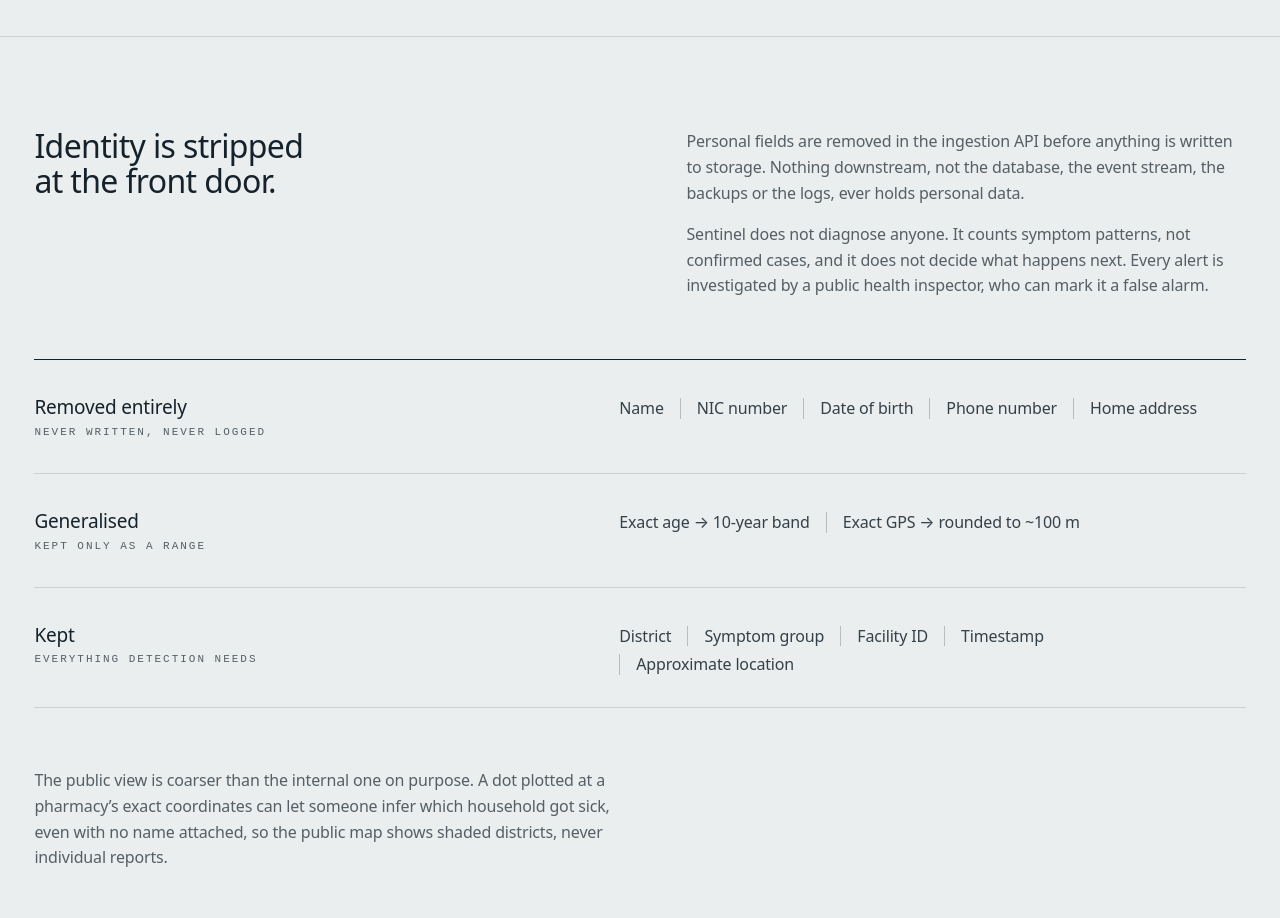
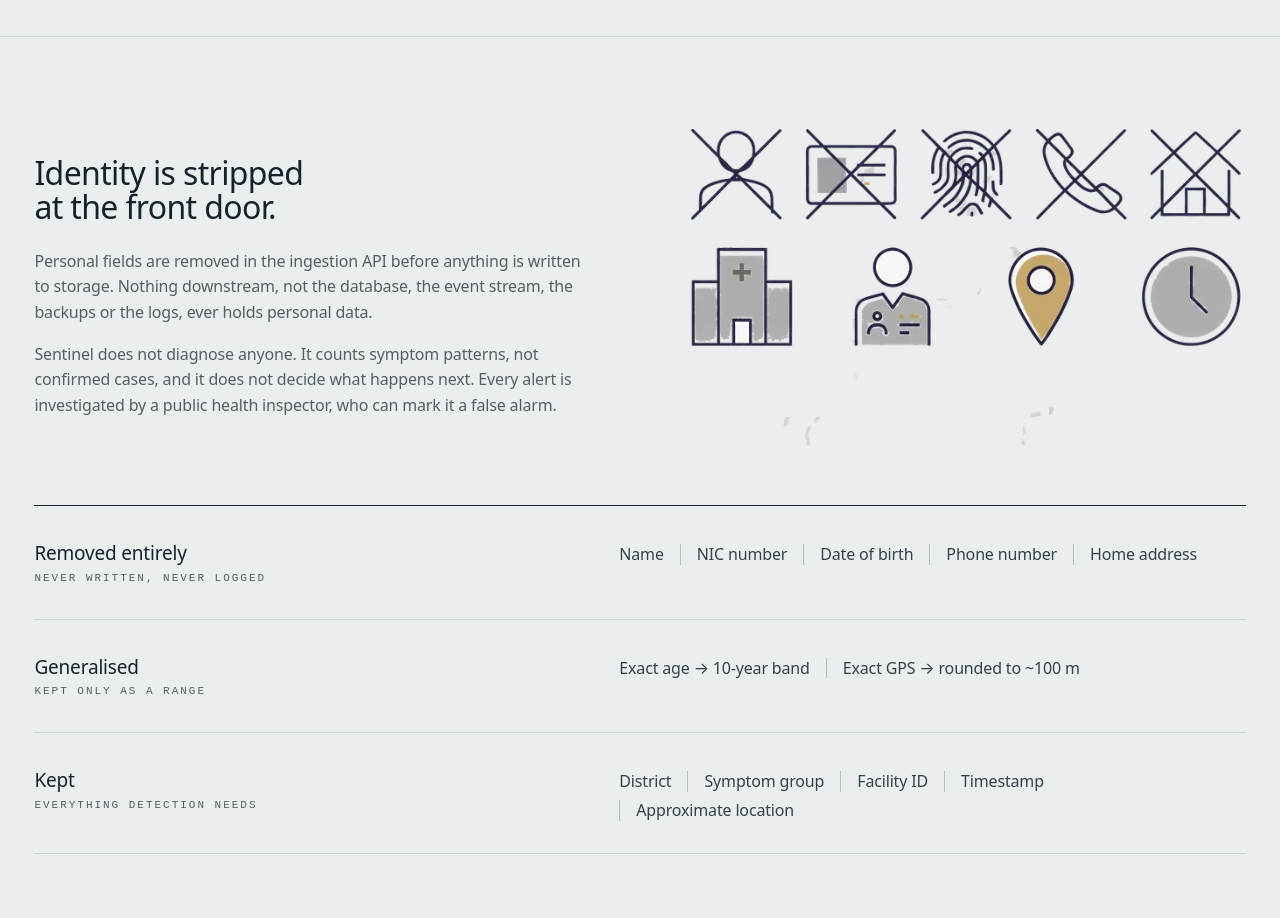
Before and after one commit to Rimaz17/sentinel, a React (Vite) app in the folder frontend/: page / in a window 1280 px wide. Shown: the part 1460-2378 px from the top of the page. Built offline with nearby package versions, Linux system fonts and the light colour scheme.

Commit message:
feat(landing): illustrate the privacy section with its own fields

```diff
--- a/frontend/src/features/landing/sections/Privacy.tsx
+++ b/frontend/src/features/landing/sections/Privacy.tsx
@@ -1,3 +1,5 @@
+import { privacyFields } from '@/assets/images'
+import { Figure } from '@/components/ui/Figure'
 import './privacy.css'
 
 /**
@@ -28,9 +30,10 @@ const FATES = [
 
 export function Privacy() {
   return (
-    <section className="privacy" aria-labelledby="privacy-title">
+    <section className="privacy" id="privacy" aria-labelledby="privacy-title">
       <div className="shell privacy__inner">
-        <div className="privacy__lede split">
+        <div className="privacy__lede split split--paired">
+          <div className="privacy__words">
             <h2 id="privacy-title" className="privacy__title">
               Identity is stripped at the front door.
             </h2>
@@ -46,6 +49,16 @@ export function Privacy() {
                 health inspector, who can mark it a false alarm.
               </p>
             </div>
+          </div>
+
+          {/* The same division the register below spells out: the identifiers
+              struck through, the operational fields kept. */}
+          <Figure
+            className="privacy__figure"
+            image={privacyFields}
+            sizes="(min-width: 84rem) 636px, (min-width: 68rem) 45vw, calc(100vw - 2rem)"
+            alt="An illustration. Above, five identity fields struck through: a person, an identity card, a fingerprint, a telephone and a house. Below, four fields kept: a hospital, a staff badge, a location pin and a clock."
+          />
         </div>
 
         <dl className="privacy__register">
--- a/frontend/src/features/landing/sections/privacy.css
+++ b/frontend/src/features/landing/sections/privacy.css
@@ -7,6 +7,12 @@
 .privacy__inner {
   display: grid;
   gap: var(--space-xl);
+}
+
+.privacy__words {
+  display: grid;
+  gap: var(--space-md);
+  align-content: start;
 }
 
 .privacy__title {
```
Lines whose indentation alone changed are shown as unchanged.
